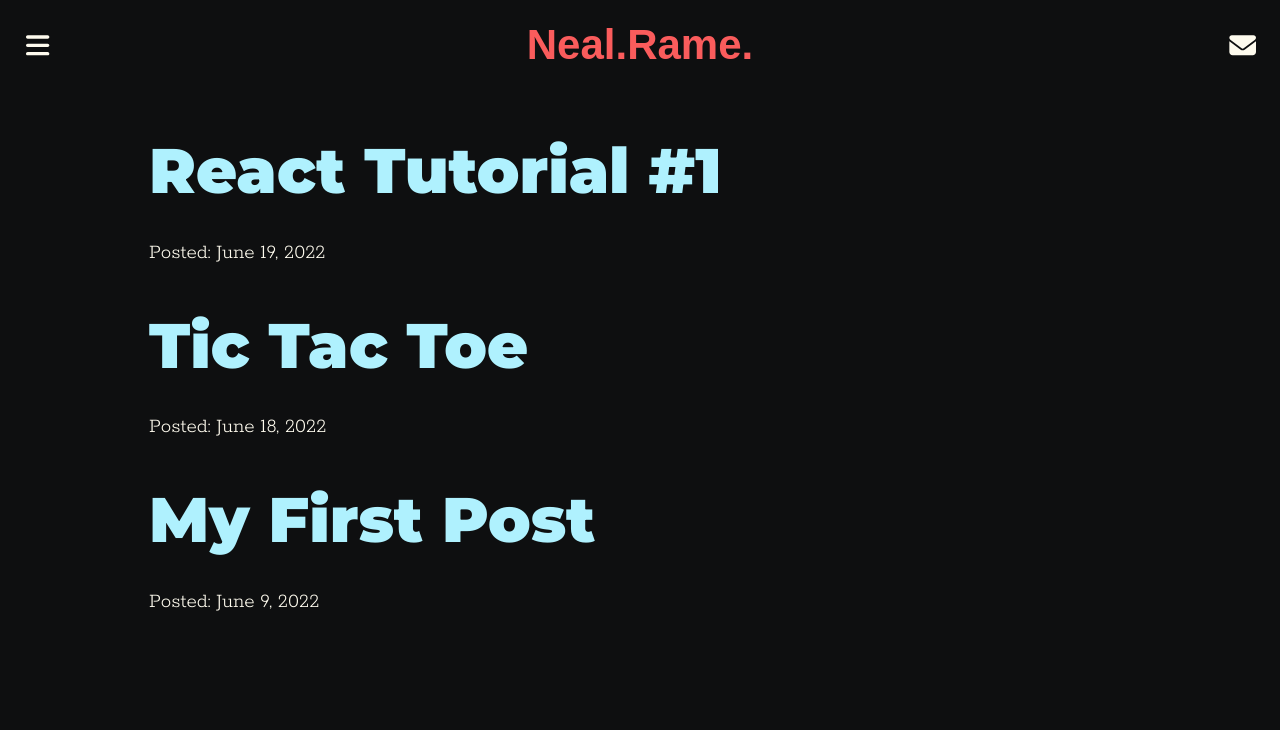
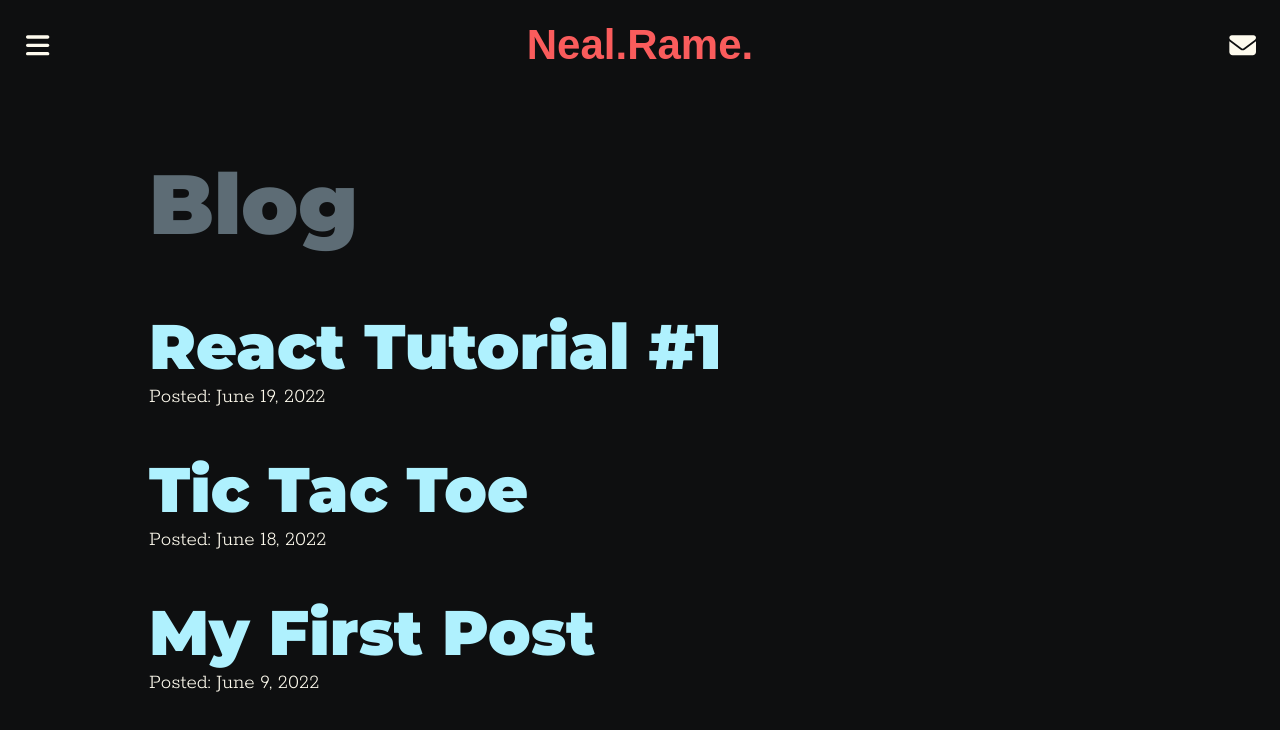
Before and after one commit to NealRame/my-first-gatsby-site, a Gatsby site: page /blog in a window 1280 px wide. Built offline with nearby package versions, Linux system fonts and the light colour scheme; Gatsby itself is replaced by a stand-in of ours.

Commit message:
Blog article list style

```diff
--- /dev/null
+++ b/src/pages/blog/blog.module.scss
@@ -0,0 +1,6 @@
+.blog {
+    h2 {
+        padding-bottom: 0;
+        margin-bottom: 0;
+    }
+}
--- a/src/pages/blog/index.tsx
+++ b/src/pages/blog/index.tsx
@@ -3,12 +3,17 @@ import * as React from "react"
 
 import Layout from "../../components/layout"
 
+import {
+    blog,
+} from "./blog.module.scss"
+
 const BlogPage = ({ data }: IBlogPostsQueryData) => (
     <Layout pageTitle="My Blog Posts">
+        <h1>Blog</h1>
         {data.allMdx.nodes.map(node => (
-            <article key={ node.id }>
+            <article className={ blog } key={ node.id }>
                 <h2><Link to={ `/blog/${node.slug}` }>{ node.frontmatter.title }</Link></h2>
-                <p>Posted: { node.frontmatter.date }</p>
+                Posted: { node.frontmatter.date }
             </article>
         ))}
     </Layout>
```
